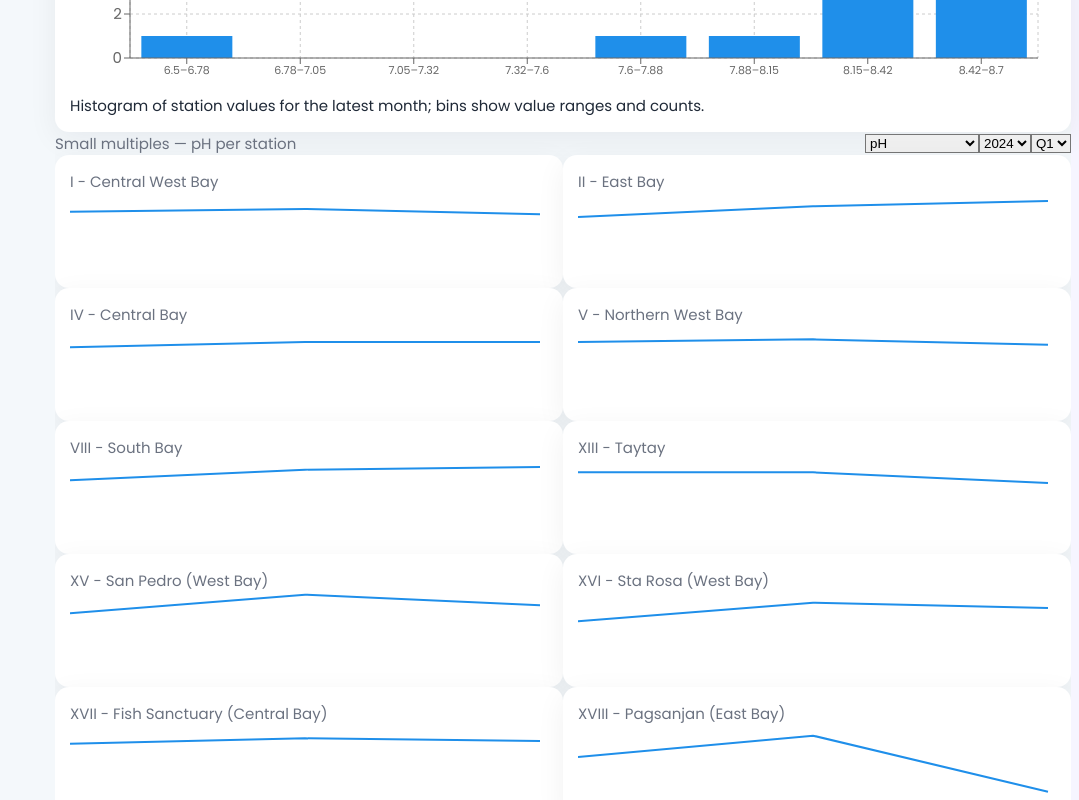
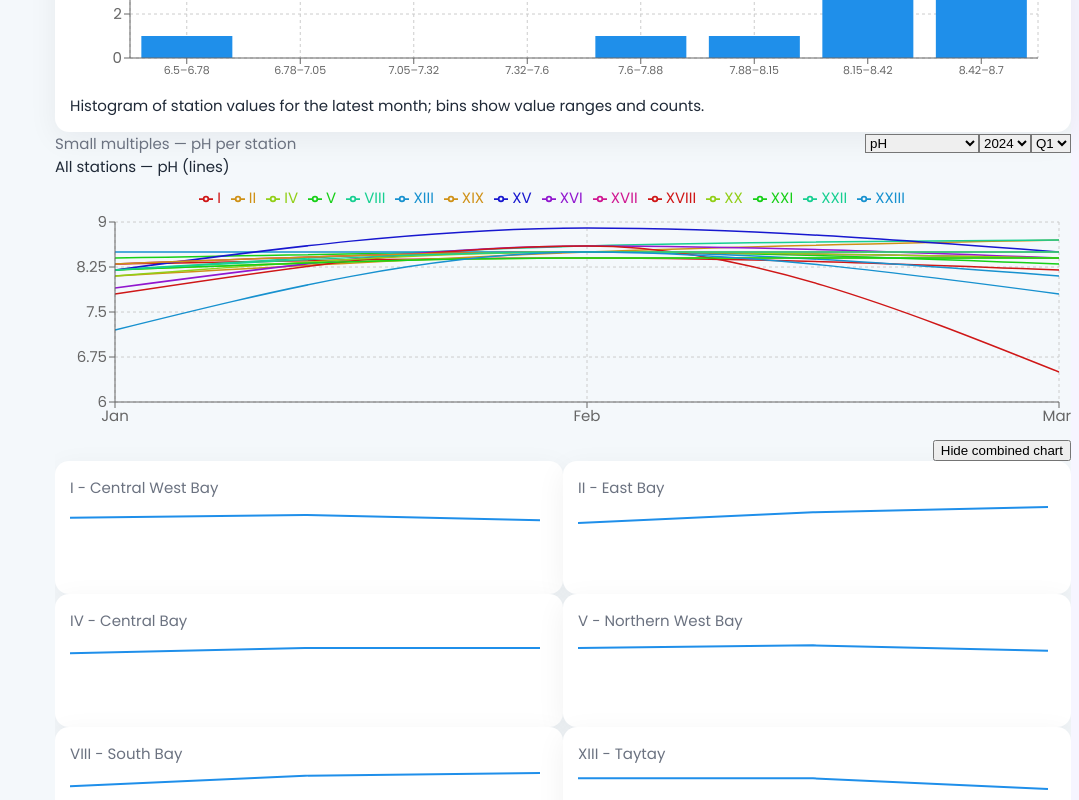
Before and after one commit to Aizen-25/Final-Project, a React (Vite) app: page / in a window 1280 px wide. Shown: the part 900-1700 px from the top of the page, without its empty margins (201-1280 px from the left). Built offline with nearby package versions, Linux system fonts and the light colour scheme.

Commit message:
Feature: add combined multi-line chart to SmallMultiples (one line per station)

```diff
--- a/src/components/SmallMultiples.jsx
+++ b/src/components/SmallMultiples.jsx
@@ -1,5 +1,5 @@
 import React, { useMemo, useState, useEffect } from 'react'
-import { ResponsiveContainer, LineChart, Line, XAxis, YAxis } from 'recharts'
+import { ResponsiveContainer, LineChart, Line, XAxis, YAxis, Tooltip, Legend, CartesianGrid } from 'recharts'
 import stationsData from '../data/monitoring_stations.json'
 import q4CsvRaw from '../data/water_quality_2024_Oct-Dec.csv?raw'
 
@@ -93,6 +93,20 @@ export default function SmallMultiples() {
     data: months.map((m) => ({ month: m, value: parseNumber(s?.[metric]?.[m]) || null }))
   })), [stations, months, metric])
 
+  // combined data: months -> { month, S_I: val, S_II: val, ... }
+  const combinedSeries = useMemo(() => {
+    const rows = months.map((m) => ({ month: m }))
+    stations.forEach((s) => {
+      const key = s.Station || `${s.Location}`
+      months.forEach((m, idx) => {
+        rows[idx][key] = parseNumber(s?.[metric]?.[m]) || null
+      })
+    })
+    return rows
+  }, [stations, months, metric])
+
+  const [showCombined, setShowCombined] = useState(true)
+
   return (
     <div className="w-full rounded-md overflow-hidden bg-white p-3 space-y-3">
       <div className="flex items-center justify-between">
@@ -109,6 +123,31 @@ export default function SmallMultiples() {
           </select>
         </div>
       </div>
+
+      {showCombined && (
+        <div className="mb-3">
+          <div className="text-sm font-medium mb-2">All stations — {metricMeta.label} (lines)</div>
+          <div style={{ height: 260 }}>
+            <ResponsiveContainer width="100%" height="100%">
+              <LineChart data={combinedSeries} margin={{ top: 8, right: 12, left: 0, bottom: 6 }}>
+                <CartesianGrid strokeDasharray="3 3" />
+                <XAxis dataKey="month" />
+                <YAxis domain={metricMeta.domain || ['auto','auto']} />
+                <Tooltip />
+                <Legend verticalAlign="top" height={36} />
+                {stations.map((s, i) => (
+                  <Line key={s.Station} type="monotone" dataKey={s.Station} strokeWidth={1.5} dot={false} stroke={`hsl(${(i*40) % 360} 80% 45%)`} />
+                ))}
+              </LineChart>
+            </ResponsiveContainer>
+          </div>
+          <div className="text-right mt-1"><button className="text-xs text-slate-600" onClick={() => setShowCombined(false)}>Hide combined chart</button></div>
+        </div>
+      )}
+
+      {!showCombined && (
+        <div className="mb-3 text-right"><button className="text-xs text-slate-600" onClick={() => setShowCombined(true)}>Show combined chart</button></div>
+      )}
 
       <div className="grid grid-cols-2 md:grid-cols-4 gap-3">
         {smallMultiples.map((s) => (
```
